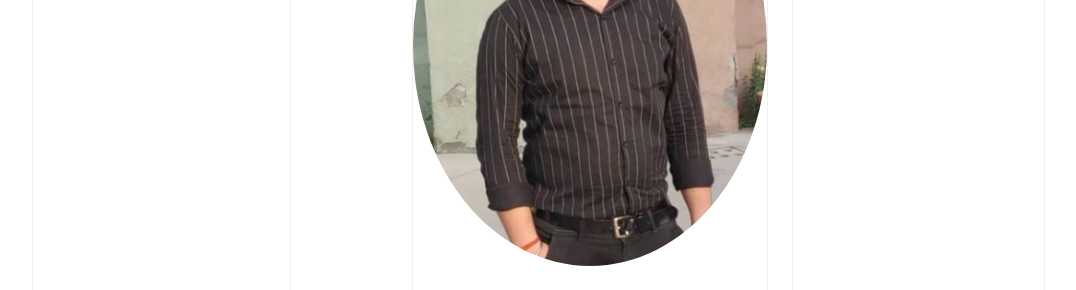
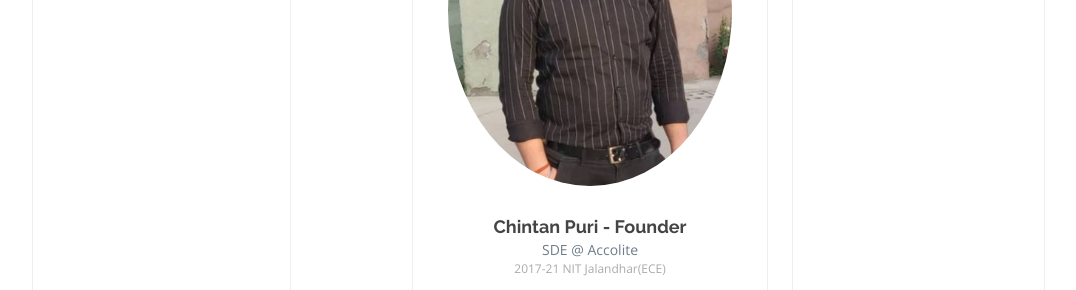
Before and after one commit to GargLakshay/Escape, a plain HTML site: page index.html in a window 1280 px wide. Shown: the part 3145-3435 px from the top of the page, without its empty margins (50-1126 px from the left). Drawn offline with nearby package versions, Linux system fonts and the light colour scheme; files whose address does not match are found by name.

Commit message:
Update style.css

```diff
--- a/assets/css/style.css
+++ b/assets/css/style.css
@@ -799,7 +799,9 @@ background : #FFC947;
 
 .trainers .member img {
   margin: -1px -1px 30px -1px;
-  border-radius: 100%
+  border-radius: 100%;
+  width: 80%;
+  margin-top: 2%;
 }
 
 .trainers .member .member-content {
@@ -1240,6 +1242,10 @@ background : #FFC947;
   color: #fff;
 }
 
+/* .roadmap .advanced:hover
+{
+  background: #FFC947;
+} */
 
 /* -------------------------- */
 /* CLASSES TO MAKE MODAL WORK */
```
